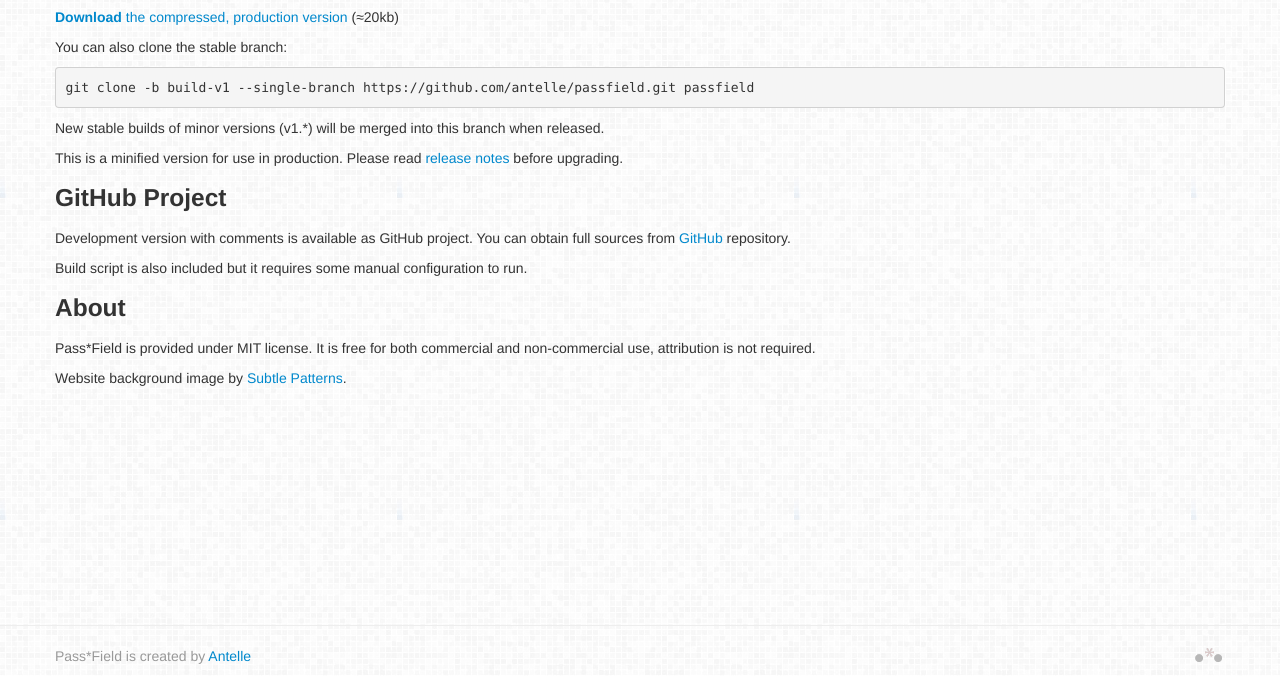
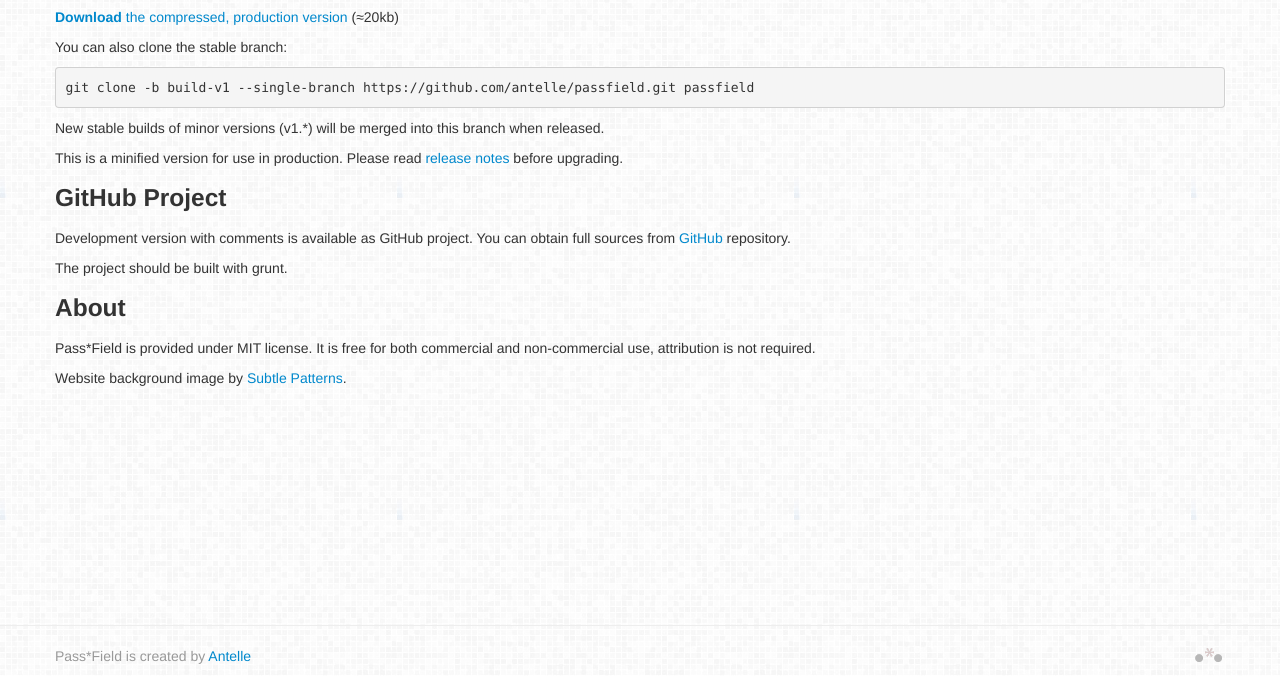
Before and after one commit to antelle/passfield, a plain HTML site: page download.html in a window 1280 px wide. Shown: the part 124-800 px from the top of the page. Drawn offline with Linux system fonts and the light colour scheme.

Commit message:
build info updated

```diff
--- a/download.html
+++ b/download.html
@@ -49,7 +49,7 @@
                     <p>This is a minified version for use in production. Please read <a href="https://github.com/antelle/passfield/blob/master/release-notes.md">release notes</a> before upgrading.</p>
                     <h3>GitHub Project</h3>
                     <p>Development version with comments is available as GitHub project. You can obtain full sources from <a href="https://github.com/antelle/passfield">GitHub</a> repository.</p>
-                    <p>Build script is also included but it requires some manual configuration to run.</p>
+                    <p>The project should be built with grunt.</p>
                     <h3>About</h3>
                     <p>Pass*Field is provided under MIT license. It is free for both commercial and non-commercial use, attribution is not required.</p>
                     <p>Website background image by <a href="http://subtlepatterns.com">Subtle Patterns</a>.</p>
```
